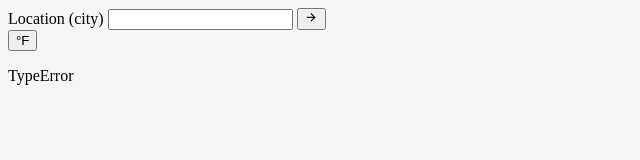
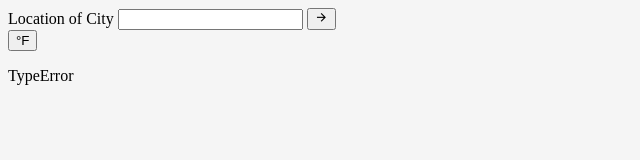
Before and after one commit to RaviP14/weather-app, a website built with webpack: page dist/index.html in a window 1280 px wide. Shown: the full height of the page, 0-640 px from the left. Built offline with nearby package versions, Linux system fonts and the light colour scheme; no server answers.

Commit message:
Updated text and added id to label.

```diff
--- a/dist/index.html
+++ b/dist/index.html
@@ -11,7 +11,7 @@
     <div id="formDiv">
       <form id="searchForm">
         <div id="search">
-          <label for="searchInput">Location (city)</label>
+          <label for="searchInput" id="searchInputLabel">Location of City</label>
           <input id="searchInput">
           <button  id="searchbtn"><i class="ri-arrow-right-line"></i></button>
         </div>
```
